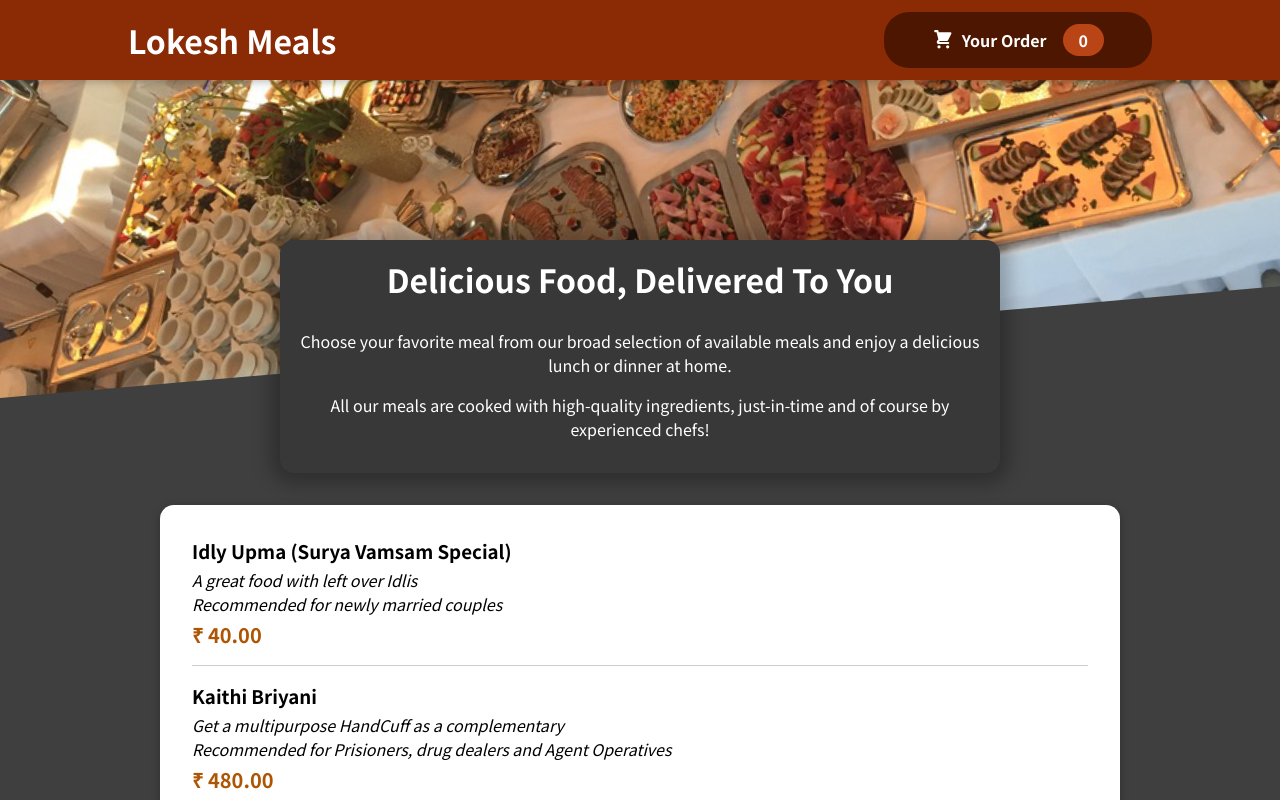
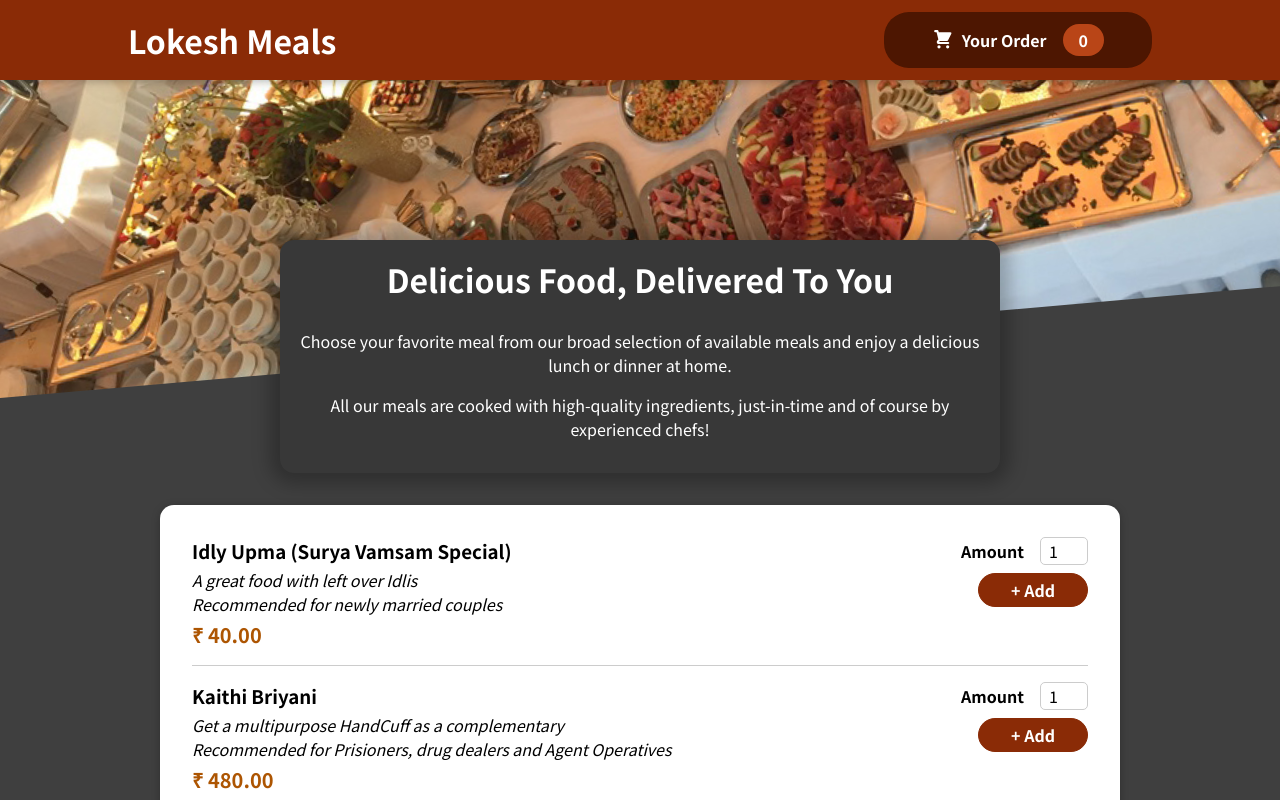
Before and after one commit to Lokeshwaran360/Restaurant, a React (Create React App) app: page / in a window 1280 px wide. Shown: the top 800 px of the page. Built offline with nearby package versions, Linux system fonts and the light colour scheme.

Commit message:
Added Meal item form and add button

```diff
--- a/src/components/Meals/AvailableMeals.js
+++ b/src/components/Meals/AvailableMeals.js
@@ -21,7 +21,7 @@
     id: 'm3',
     name: 'Kakka muttai Omelette',
     description: 'Kakka Muttai omelette with exclusive toppings of Lokesh Meals',
-    recommended: 'Recommended for Childrens',
+    recommended: 'Recommended for Children',
     price: 80,
   },
   {
--- a/src/components/Meals/MealItem/MealItem.js
+++ b/src/components/Meals/MealItem/MealItem.js
@@ -1,3 +1,4 @@
+import MealItemForm from '../MealItemForm';
 import classes from './MealItem.module.css';
 
 const MealItem = props => {
@@ -12,7 +13,7 @@
 
      </div>
      <div>
-
+        <MealItemForm/>
      </div>
      </li>
 
--- /dev/null
+++ b/src/components/Meals/MealItemForm.js
@@ -0,0 +1,21 @@
+import classes from './MealItemForm.module.css';
+import Input from '../UI/Input';
+
+const MealItemForm = props => {
+    return(
+        <form className={classes.form}>
+            <Input label='Amount' input={{
+                id: 'amount',
+                type : 'text',
+                min : '1',
+                max : '5',
+                step : '1',
+                defaultValue : '1'
+             }}/>
+            <button>+ Add</button>
+        </form>
+    )
+
+}
+
+export default MealItemForm
--- /dev/null
+++ b/src/components/Meals/MealItemForm.module.css
@@ -0,0 +1,20 @@
+.form {
+    text-align: right;
+  }
+
+  .form button {
+    font: inherit;
+    cursor: pointer;
+    background-color: #8a2b06;
+    border: 1px solid #8a2b06;
+    color: white;
+    padding: 0.25rem 2rem;
+    border-radius: 20px;
+    font-weight: bold;
+  }
+
+  .form button:hover,
+  .form button:active {
+    background-color: #641e03;
+    border-color: #641e03;
+  }
--- /dev/null
+++ b/src/components/UI/Input.js
@@ -0,0 +1,13 @@
+import classes from './Input.module.css';
+
+const Input = props => {
+ return(
+    <div className={classes.input}>
+        <label htmlFor={props.input.id}>{props.label}</label>
+        <input  {...props.input} />
+    </div>
+ )
+
+}
+
+export default Input;
--- /dev/null
+++ b/src/components/UI/Input.module.css
@@ -0,0 +1,18 @@
+.input {
+    display: flex;
+    align-items: center;
+    margin-bottom: 0.5rem;
+  }
+
+  .input label {
+    font-weight: bold;
+    margin-right: 1rem;
+  }
+
+  .input input {
+    width: 3rem;
+    border-radius: 5px;
+    border: 1px solid #ccc;
+    font: inherit;
+    padding-left: 0.5rem;
+  }
```
